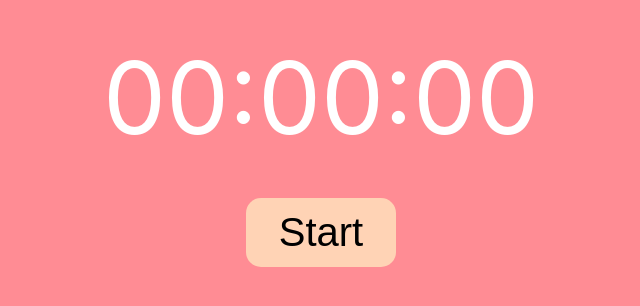
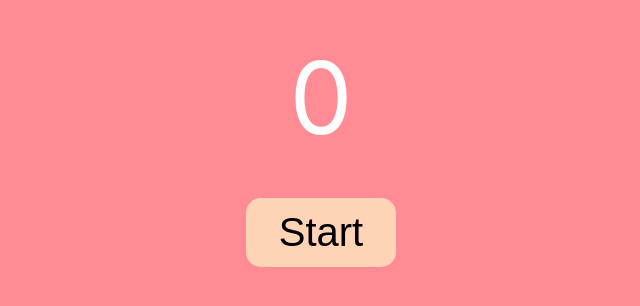
Before and after one commit to kayoken/pomodoro, a React (Vite) app: page / in a window 1280 px wide. Shown: the part 248-554 px from the top of the page, without its empty margins (319-959 px from the left). Built offline with nearby package versions, Linux system fonts and the light colour scheme.

Commit message:
intervals

```diff
--- a/src/App.jsx
+++ b/src/App.jsx
@@ -4,16 +4,27 @@ import Timer from "./components/Timer";
 import Button from "./components/Button";
 
 function App() {
-  const [currentTime, setCurrentTime] = useState("00:00:00");
+  const [seconds, setSeconds] = useState(0);
   const [timerActive, setTimerActive] = useState(false);
+  const [intervalId, setIntervalId] = useState(0);
+
+  const toggleActive = () => {
+    if (!timerActive) {
+      const newIntervalId = setInterval(() => {
+        setSeconds((seconds) => seconds + 1);
+      }, 1);
+      setIntervalId(newIntervalId);
+      setTimerActive(true);
+    } else {
+      clearInterval(intervalId);
+      setTimerActive(false);
+    }
+  };
 
   return (
-    <div className="app">
-      <Timer currentTime={currentTime} />
-      <Button
-        onClick={() => setTimerActive(!timerActive)}
-        timerActive={timerActive}
-      >
+    <div className={`app ${timerActive ? "active" : ""}`}>
+      <Timer seconds={seconds} />
+      <Button onClick={toggleActive} timerActive={timerActive}>
         {timerActive ? "Stop" : "Start"}
       </Button>
     </div>
--- a/src/App.scss
+++ b/src/App.scss
@@ -6,18 +6,27 @@ $pink: #ff8c94;
 $white: #fff;
 
 .app {
+  transition: background-color 0.5s;
   display: flex;
   flex-direction: column;
   align-items: center;
   justify-content: center;
   height: 100vh;
   background-color: $pink;
-  .current-time {
+  .timer {
+    transition: color 0.5s;
     color: $white;
     font-size: 100px;
     margin-bottom: 40px;
   }
+  &.active {
+    background-color: $green;
+    .timer {
+      color: #000;
+    }
+  }
   .btn {
+    transition: all 0.5s;
     font-size: 40px;
     border-radius: 15px;
     border: 2px solid transparent;
@@ -29,7 +38,11 @@ $white: #fff;
       background-color: $green;
     }
     &.active {
-      background-color: $blue;
+      background-color: $pink;
+      color: $white;
+      &:hover {
+        background-color: $pale-rose;
+      }
     }
   }
 }
--- a/src/components/Button.jsx
+++ b/src/components/Button.jsx
@@ -1,8 +1,6 @@
 const Button = ({ children, onClick, timerActive }) => {
-  const active = "active";
-
   return (
-    <button onClick={onClick} className={`btn ${timerActive ? active : ""}`}>
+    <button onClick={onClick} className={`btn ${timerActive ? "active" : ""}`}>
       {children}
     </button>
   );
--- a/src/components/Timer.jsx
+++ b/src/components/Timer.jsx
@@ -1,5 +1,5 @@
-const Timer = ({ currentTime }) => {
-  return <div className="current-time">{currentTime}</div>;
+const Timer = ({ seconds }) => {
+  return <div className="timer current-time">{seconds}</div>;
 };
 
 export default Timer;
```
